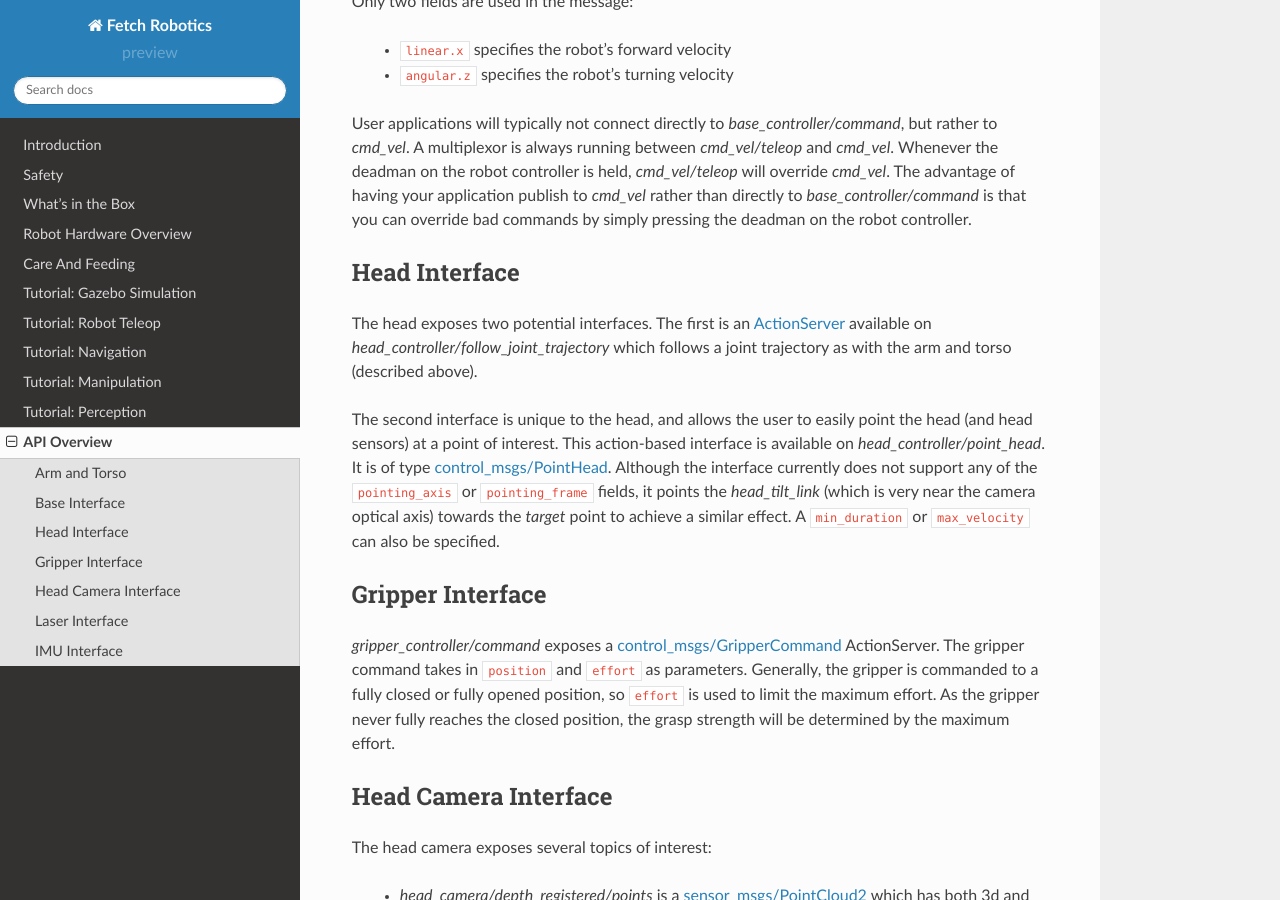
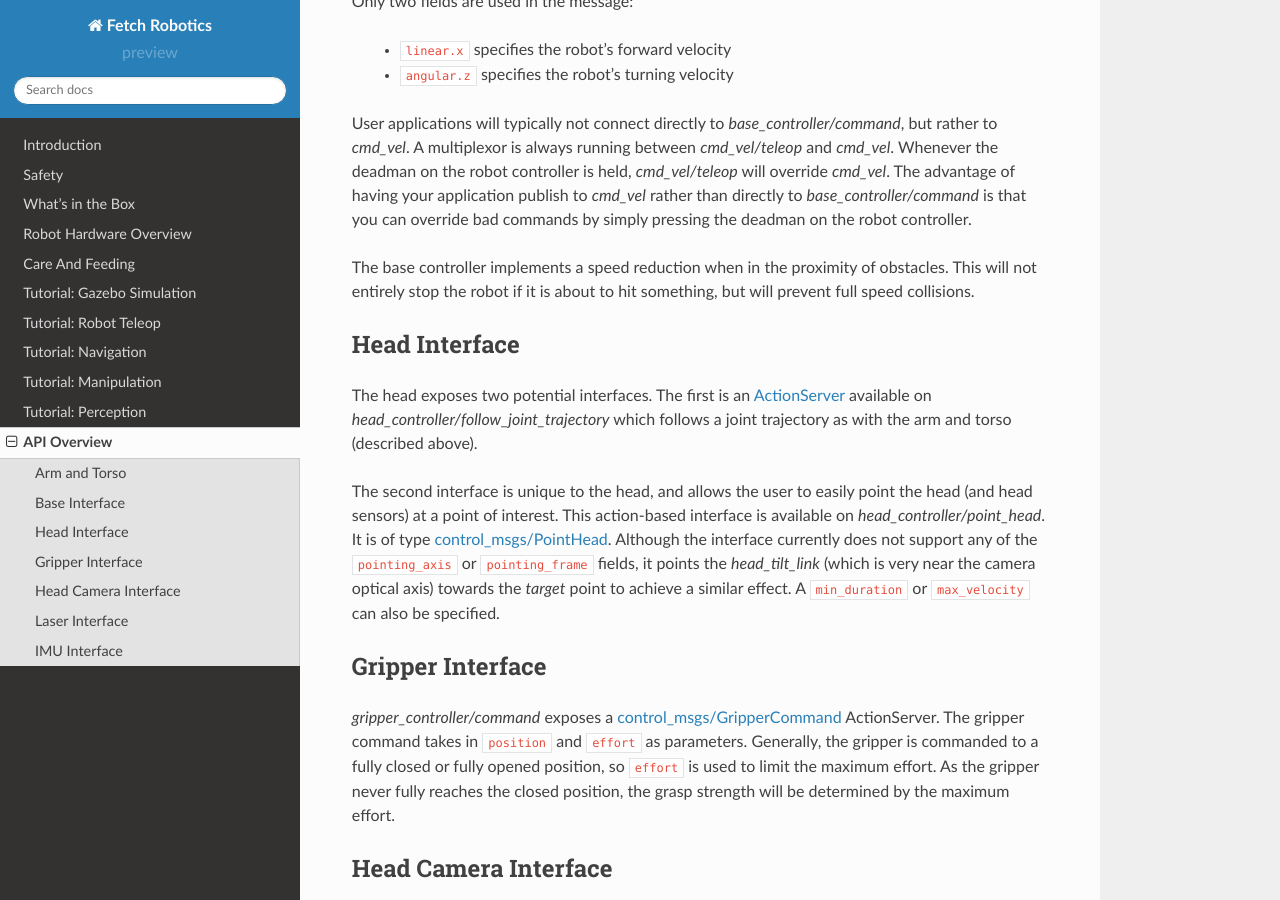
Before and after one commit to fetchrobotics/docs, a Sphinx documentation site: the page built from source/api_overview.rst, in a window 1280 px wide and 900 px high, scrolled down 930 px. Built offline with Sphinx 7.4.7 and the Read the Docs theme 2.0.0, drawn with Linux system fonts in a browser that asks for light colours.

Commit message:
add note about base speed safety

```diff
--- a/source/api_overview.rst
+++ b/source/api_overview.rst
@@ -52,6 +52,10 @@ and `cmd_vel`. Whenever the deadman on the robot controller is held, `cmd_vel/te
 will override `cmd_vel`. The advantage of having your application publish to `cmd_vel`
 rather than directly to `base_controller/command` is that you can override bad
 commands by simply pressing the deadman on the robot controller.
+
+The base controller implements a speed reduction when in the proximity of
+obstacles. This will not entirely stop the robot if it is about to hit something,
+but will prevent full speed collisions.
 
 .. _head_api:
 
```
